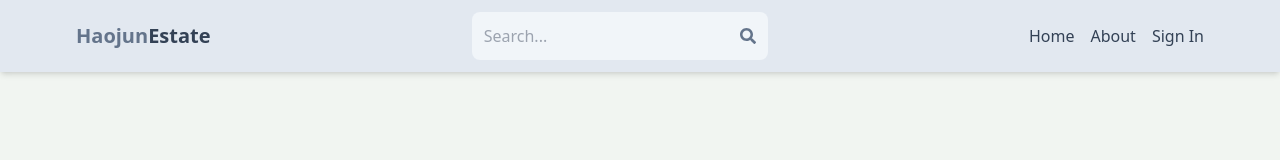
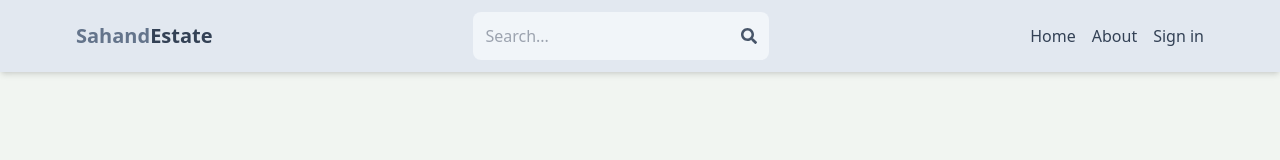
Before and after one commit to haojun141/mern-estate, a React (Vite) app in the folder client/: page / in a window 1280 px wide. Shown: the top 160 px of the page. Built offline with nearby package versions, Linux system fonts and the light colour scheme; no server answers; the HTML template or start-up script is replaced by a standard one.

Commit message:
edit on listing items

```diff
--- a/client/src/components/Header.jsx
+++ b/client/src/components/Header.jsx
@@ -2,11 +2,11 @@ import { FaSearch } from "react-icons/fa";
 import { Link, useNavigate } from "react-router-dom";
 import { useSelector } from "react-redux";
 import { useEffect, useState } from "react";
+
 export default function Header() {
   const { currentUser } = useSelector((state) => state.user);
   const [searchTerm, setSearchTerm] = useState("");
   const navigate = useNavigate();
-
   const handleSubmit = (e) => {
     e.preventDefault();
     const urlParams = new URLSearchParams(window.location.search);
@@ -14,6 +14,7 @@ export default function Header() {
     const searchQuery = urlParams.toString();
     navigate(`/search?${searchQuery}`);
   };
+
   useEffect(() => {
     const urlParams = new URLSearchParams(location.search);
     const searchTermFromUrl = urlParams.get("searchTerm");
@@ -26,7 +27,7 @@ export default function Header() {
       <div className="flex justify-between items-center max-w-6xl mx-auto p-3">
         <Link to="/">
           <h1 className="font-bold text-sm sm:text-xl flex flex-wrap">
-            <span className="text-slate-500">Haojun</span>
+            <span className="text-slate-500">Sahand</span>
             <span className="text-slate-700">Estate</span>
           </h1>
         </Link>
@@ -42,7 +43,7 @@ export default function Header() {
             onChange={(e) => setSearchTerm(e.target.value)}
           />
           <button>
-            <FaSearch className="text-slate-500" />
+            <FaSearch className="text-slate-600" />
           </button>
         </form>
         <ul className="flex gap-4">
@@ -64,7 +65,7 @@ export default function Header() {
                 alt="profile"
               />
             ) : (
-              <li className=" text-slate-700 hover:underline">Sign In</li>
+              <li className=" text-slate-700 hover:underline"> Sign in</li>
             )}
           </Link>
         </ul>
--- a/client/src/components/ListingItem.jsx
+++ b/client/src/components/ListingItem.jsx
@@ -1,4 +1,3 @@
-import React from "react";
 import { Link } from "react-router-dom";
 import { MdLocationOn } from "react-icons/md";
 
@@ -7,9 +6,12 @@ export default function ListingItem({ listing }) {
     <div className="bg-white shadow-md hover:shadow-lg transition-shadow overflow-hidden rounded-lg w-full sm:w-[330px]">
       <Link to={`/listing/${listing._id}`}>
         <img
-          src={listing.imageUrls[0]}
+          src={
+            listing.imageUrls[0] ||
+            "https://53.fs1.hubspotusercontent-na1.net/hub/53/hubfs/Sales_Blog/real-estate-business-compressor.jpg?width=595&height=400&name=real-estate-business-compressor.jpg"
+          }
           alt="listing cover"
-          className="h-[320px] sm:h-[220px] w-full object-cover hover:scale-105 transition-all duration-300"
+          className="h-[320px] sm:h-[220px] w-full object-cover hover:scale-105 transition-scale duration-300"
         />
         <div className="p-3 flex flex-col gap-2 w-full">
           <p className="truncate text-lg font-semibold text-slate-700">
@@ -17,14 +19,14 @@ export default function ListingItem({ listing }) {
           </p>
           <div className="flex items-center gap-1">
             <MdLocationOn className="h-4 w-4 text-green-700" />
-            <p className="truncate text-gray-700 text-sm w-full">
+            <p className="text-sm text-gray-600 truncate w-full">
               {listing.address}
             </p>
           </div>
           <p className="text-sm text-gray-600 line-clamp-2">
             {listing.description}
           </p>
-          <p className="text-slate-500 mt-2 font-semibold flex items-center">
+          <p className="text-slate-500 mt-2 font-semibold ">
             $
             {listing.offer
               ? listing.discountPrice.toLocaleString("en-US")
@@ -32,15 +34,15 @@ export default function ListingItem({ listing }) {
             {listing.type === "rent" && " / month"}
           </p>
           <div className="text-slate-700 flex gap-4">
-            <div className="font-bold text-xs ">
+            <div className="font-bold text-xs">
               {listing.bedrooms > 1
-                ? `${listing.bedrooms} beds`
-                : `${listing.bedrooms} bed`}
+                ? `${listing.bedrooms} beds `
+                : `${listing.bedrooms} bed `}
             </div>
-            <div className="font-bold text-xs ">
+            <div className="font-bold text-xs">
               {listing.bathrooms > 1
-                ? `${listing.bathrooms} baths`
-                : `${listing.bathrooms} bath`}
+                ? `${listing.bathrooms} baths `
+                : `${listing.bathrooms} bath `}
             </div>
           </div>
         </div>
```
